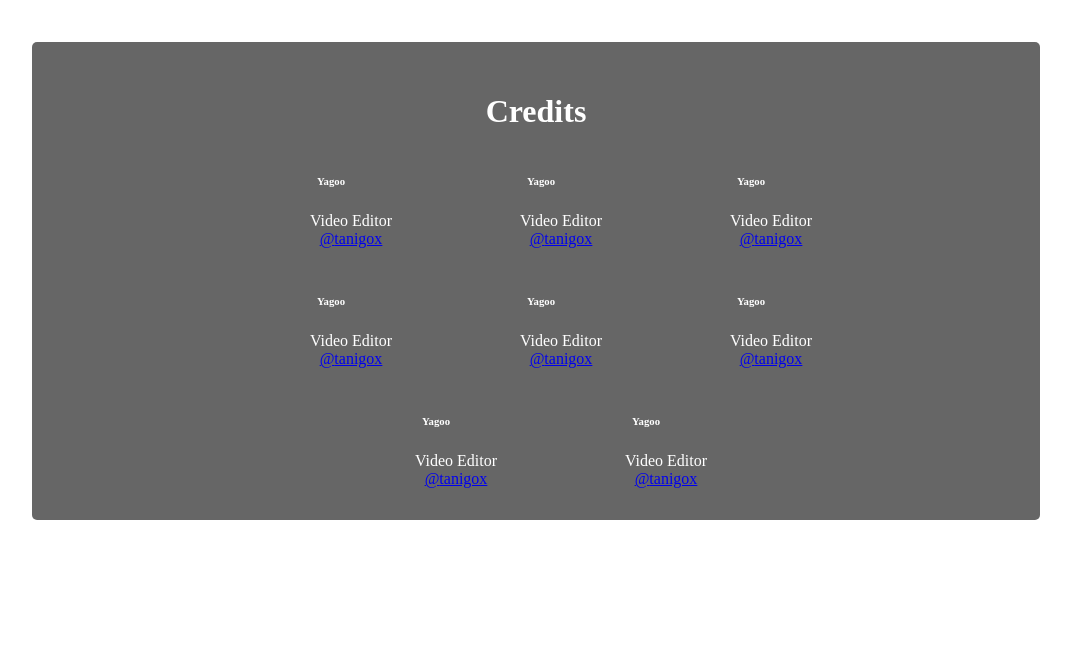
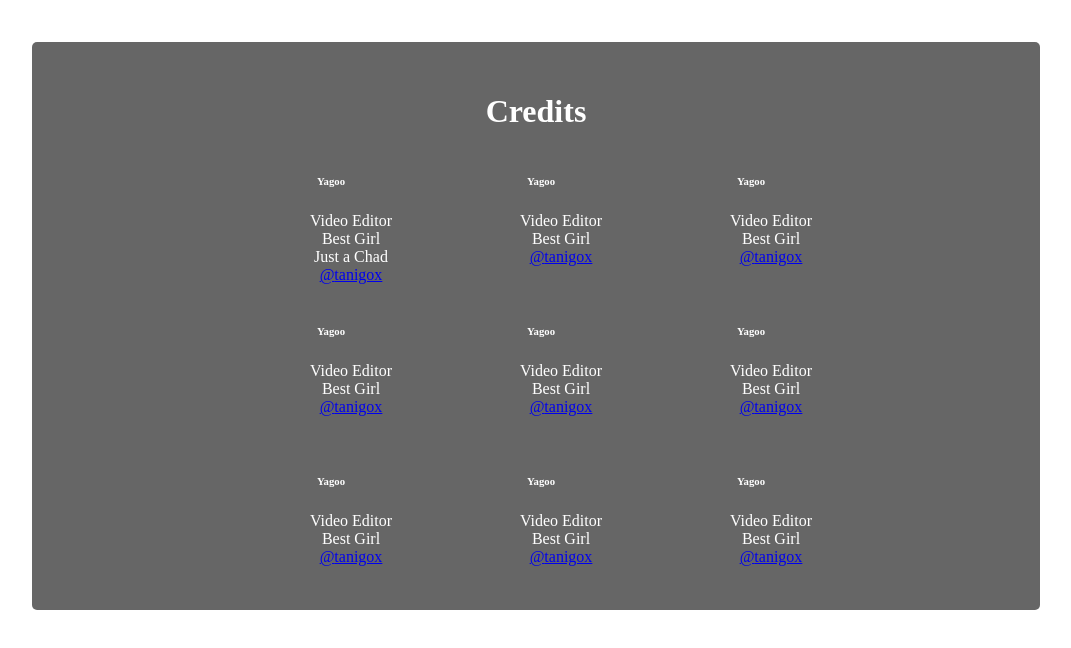
Before and after one commit to KiaraFamilyNews/KiaraFamilyNews.github.io, a Gatsby site: page /compilations/hinotori in a window 1280 px wide. Shown: the part 1149-1797 px from the top of the page, without its empty margins (104-1175 px from the left). Before the commit the page ends 1709 px from the top, so only its background shows below. Built offline with nearby package versions, Linux system fonts and the light colour scheme; Gatsby itself is replaced by a stand-in of ours.

Commit message:
updated credits with multiple roles

```diff
--- a/src/components/credits.js
+++ b/src/components/credits.js
@@ -11,11 +11,11 @@ const Credits = React.memo(function Credits({
         <React.Fragment>
             <div id="credit-container" className={className}>
                 <h1>Credits</h1>
-                {creditArray.map((credit, index) => {
+                {creditArray.map((credit) => {
                     return <div className="credit">
                         <h6>{credit.name}</h6>
                         <ul>
-                            <li>{credit.role}</li>
+                            {credit.roles.map((role) =>{return <li>{role}</li>})}
                             <li><a href={"https://twitter.com/" + credit.twitterHandle}>@{credit.twitterHandle}</a></li>
                         </ul>
                     </div>
--- a/src/pages/compilations/hinotori.js
+++ b/src/pages/compilations/hinotori.js
@@ -46,42 +46,75 @@ export default class HinotoriPage extends React.Component {
 var credits = [
     {
         name: "Yagoo",
-        role: "Video Editor",
+        roles: [
+            "Video Editor",
+            "Best Girl",
+            "Just a Chad"
+        ],
         twitterHandle: "tanigox"
     },
     {
         name: "Yagoo",
-        role: "Video Editor",
+        roles: [
+            "Video Editor",
+            "Best Girl"
+        ],
         twitterHandle: "tanigox"
     },
     {
         name: "Yagoo",
-        role: "Video Editor",
+        roles: [
+            "Video Editor",
+            "Best Girl"
+        ],
         twitterHandle: "tanigox"
     },
     {
         name: "Yagoo",
-        role: "Video Editor",
+        roles: [
+            "Video Editor",
+            "Best Girl"
+        ],
         twitterHandle: "tanigox"
     },
     {
         name: "Yagoo",
-        role: "Video Editor",
+        roles: [
+            "Video Editor",
+            "Best Girl"
+        ],
         twitterHandle: "tanigox"
     },
     {
         name: "Yagoo",
-        role: "Video Editor",
+        roles: [
+            "Video Editor",
+            "Best Girl"
+        ],
         twitterHandle: "tanigox"
     },
     {
         name: "Yagoo",
-        role: "Video Editor",
+        roles: [
+            "Video Editor",
+            "Best Girl"
+        ],
         twitterHandle: "tanigox"
     },
     {
         name: "Yagoo",
-        role: "Video Editor",
+        roles: [
+            "Video Editor",
+            "Best Girl"
+        ],
+        twitterHandle: "tanigox"
+    },
+    {
+        name: "Yagoo",
+        roles: [
+            "Video Editor",
+            "Best Girl"
+        ],
         twitterHandle: "tanigox"
     }
 ]
--- a/src/styles/credits.css
+++ b/src/styles/credits.css
@@ -1,7 +1,7 @@
 .credit{
     vertical-align:top;
     display: inline-block;
-    height: 120px;
+    height: 150px;
     width: 200px;
     text-align: center;
     padding-left: 10px;
```
Also changed, not shown: src/pages/messages.js (+77 -2 lines), src/styles/messages.css (+10 -0 lines).
